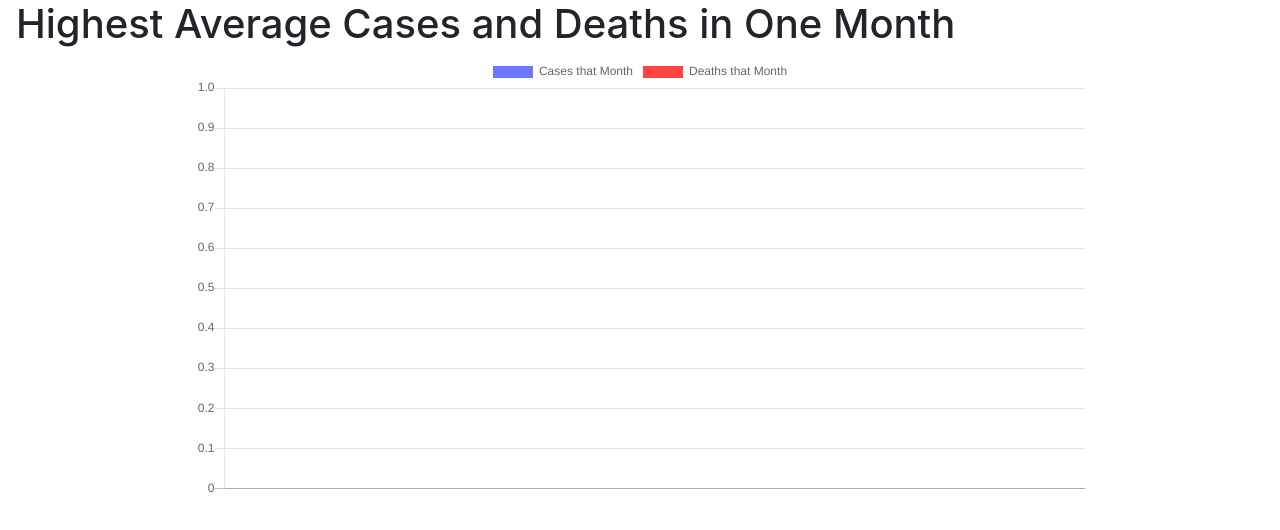
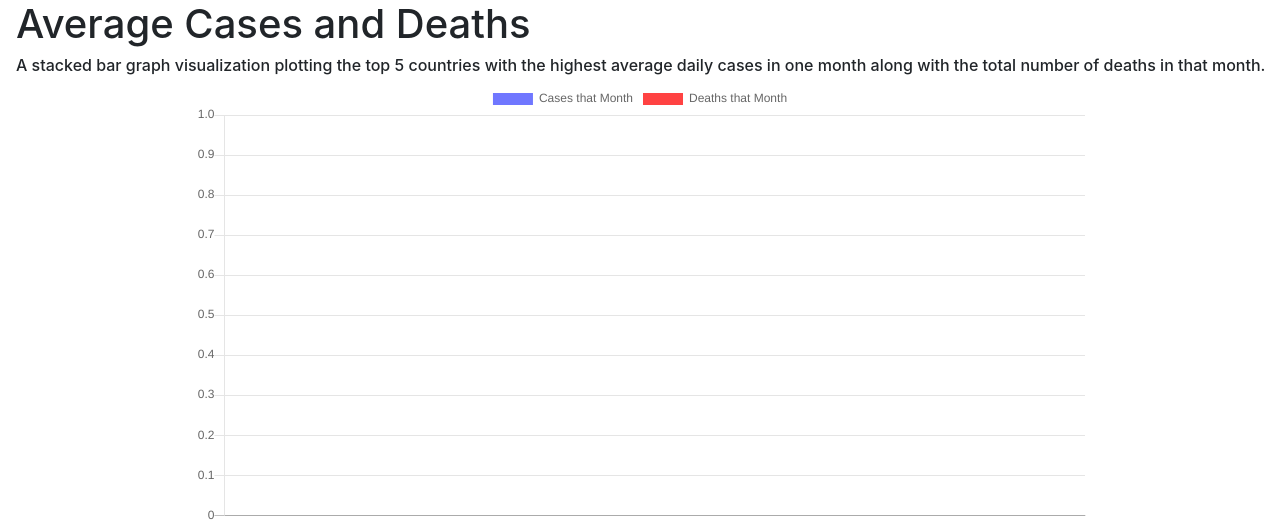
Before and after one commit to GiovanniCornejo/CovidDataViz, a Django app: template visualization/templates/visualization/avg_cases_and_deaths.html in a window 1280 px wide. Shown: the part 56-586 px from the top of the page. Run offline with Django 5.2, Linux system fonts and the light colour scheme; the template is opened without the code that fills it: most values are stand-ins (such as "Sample title", 1, 10 or a date in 2020); parts of the project's set-up code (start-up, migrations or seed data) failed here and were passed over; some libraries are stand-ins or nearby versions.

Commit message:
Updated layout with description

```diff
--- a/visualization/static/visualization/styles.css
+++ b/visualization/static/visualization/styles.css
@@ -1,4 +1,5 @@
-.head {
+.head,
+.description {
   padding-left: 1rem;
 }
 
--- a/visualization/templates/visualization/avg_cases_and_deaths.html
+++ b/visualization/templates/visualization/avg_cases_and_deaths.html
@@ -1,6 +1,10 @@
 {% extends "visualization/layout.html" %}
 
-{% block heading %}Highest Average Cases and Deaths in One Month{% endblock heading %}
+{% block heading %}Average Cases and Deaths{% endblock heading %}
+{% block description %}
+  A stacked bar graph visualization plotting the top 5 countries with the highest
+  average daily cases in one month along with the total number of deaths in that month.
+{% endblock description %}
 
 {% block content %}
 <div id="container" class="graph">
--- a/visualization/templates/visualization/layout.html
+++ b/visualization/templates/visualization/layout.html
@@ -38,6 +38,7 @@
     </nav>
 
     <h1 class="head">{% block heading %}{% endblock heading %}</h1>
+    <h6 class="description">{% block description %}{% endblock description %}</h6>
     {% block content %}
     {% endblock %}
 
--- a/visualization/templates/visualization/us_cases.html
+++ b/visualization/templates/visualization/us_cases.html
@@ -1,6 +1,10 @@
 {% extends "visualization/layout.html" %}
 
 {% block heading %}US Cases{% endblock heading %}
+{% block description %}
+  A double line graph visualization plotting the total and new number of COVID cases in
+  the United States over time.
+{% endblock description %}
 
 {% block content %}
 <div id="container" class="graph">
```
